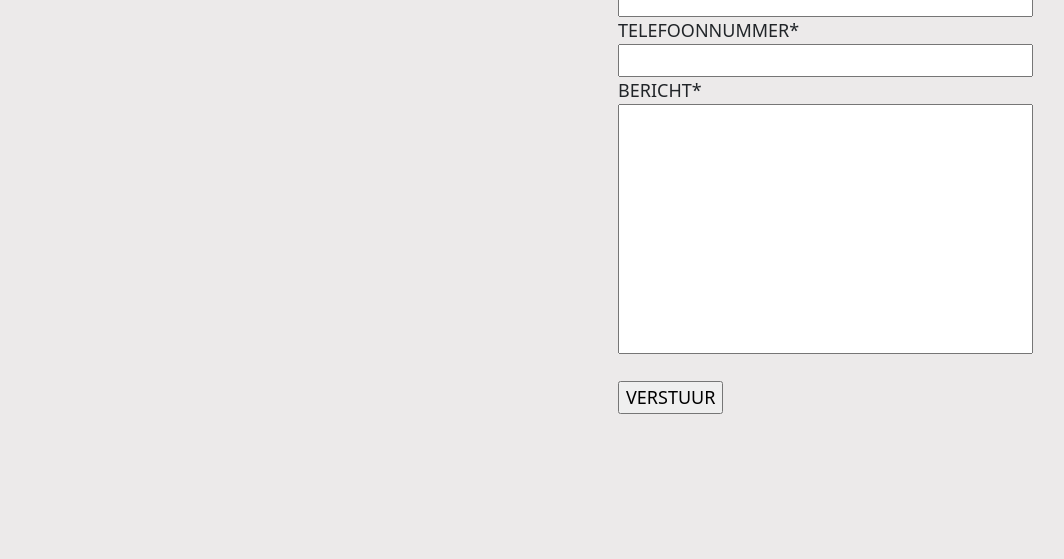
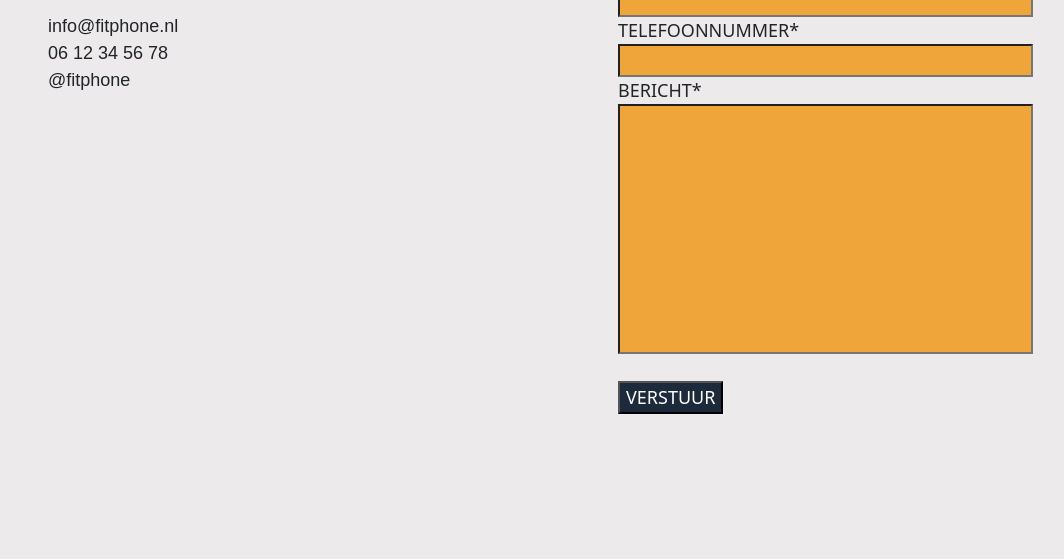
Before and after one commit to StanNooijen/Fitphone, a plain HTML site: page pages/Contact.html in a window 1280 px wide. Shown: the part 241-800 px from the top of the page, without its empty margins (34-1098 px from the left). Drawn offline with nearby package versions, Linux system fonts and the light colour scheme; a web font is replaced by a local one.

Commit message:
finished contact page

```diff
--- a/pages/Contact.html
+++ b/pages/Contact.html
@@ -42,7 +42,16 @@
         <div class="row">
             <div class="col-sm">
                 <h2>NEEM CONTACT MET ONS OP</h2>
-                Lorem ipsum dolor sit amet, consectetur adipisicing elit. Non laudantium ullam a.
+                <p> Heb jij vragen over FitPhone? Vul het onderstaande contactformulier in en wij nemen zo snel mogelijk
+                    contact met je op.
+                    <br>
+                </p>
+                <p> info@fitphone.nl
+                    <br>
+                    06 12 34 56 78
+                    <br>
+                    @fitphone
+                </p>
             </div>
             <div class="col-sm">
                 <form>
@@ -58,7 +67,7 @@
                     <label for="MSG">BERICHT*</label><br>
                     <input type="text" id="MSG" name="MSG" style="height: 250px; width: 415px;"><br>
                     <br>
-                    <input type="submit" value="VERSTUUR">
+                    <input type="submit" value="VERSTUUR" style="background-color:#1c2a3b;">
                 </form>
             </div>
         </div>
--- a/style/contact.css
+++ b/style/contact.css
@@ -1,3 +1,8 @@
 .form{
     background-color: #f0a53a;
 }
+
+input{
+    background-color: #f0a53a;
+    color: white;
+}
```
